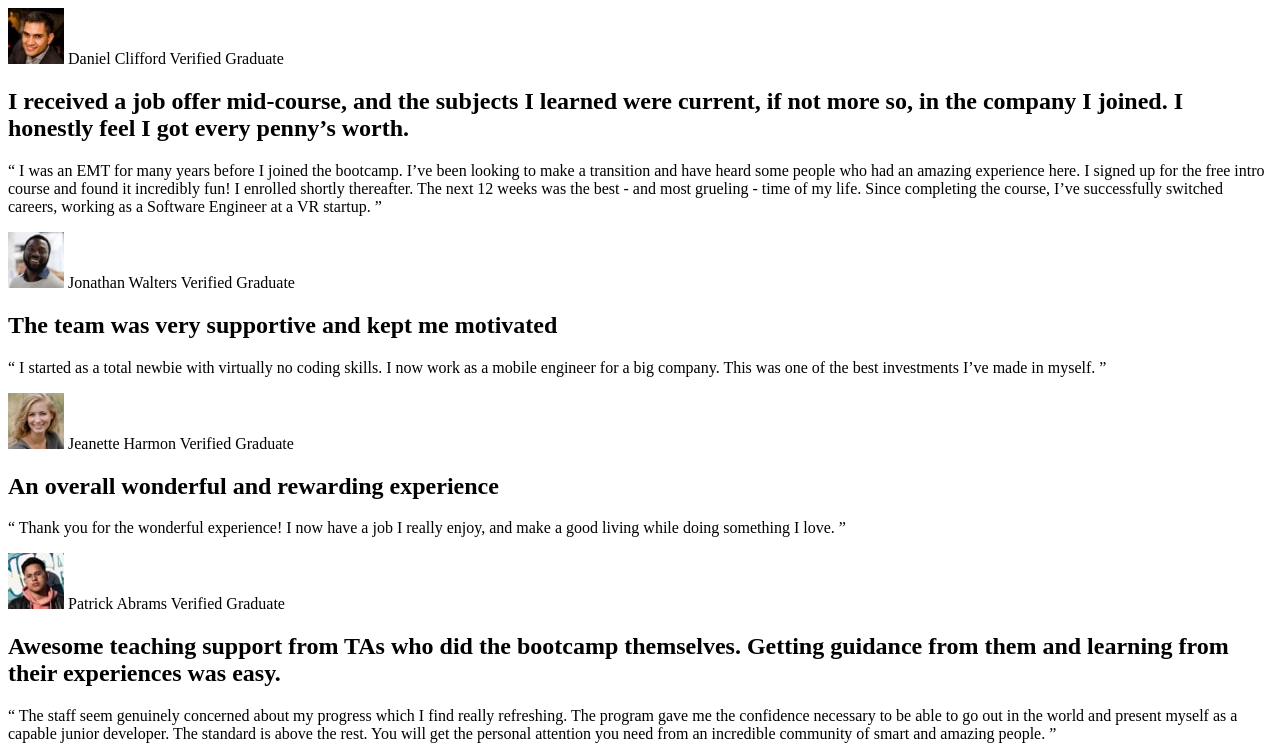
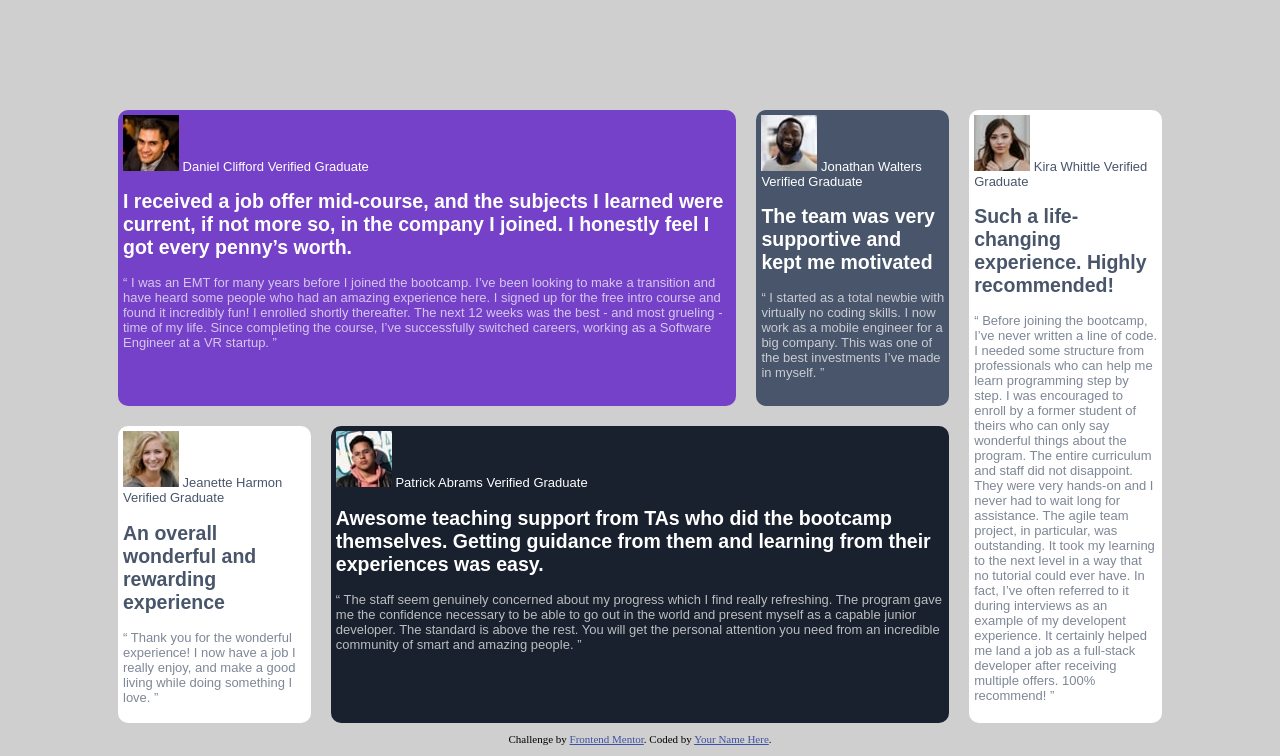
Before and after one commit to BernieTB/testimonials-grid-section, a plain HTML site: page index.html in a window 1280 px wide. Shown: the top 756 px of the page. Drawn offline with Linux system fonts and the light colour scheme.

Commit message:
Update CSS

```diff
--- a/index.html
+++ b/index.html
@@ -14,6 +14,8 @@
     .attribution a { color: hsl(228, 45%, 44%); }
     @import url('https://fonts.googleapis.com/css2?family=Outfit:wght@800&display=swap');
   </style>
+
+  <link rel="stylesheet" href="style.css">
 
 </head>
 <body>
@@ -52,7 +54,7 @@
       </p>
     </section>
 
-    <section class="three">
+    <section class="four">
       <img src="./images/image-jeanette.jpg" alt="avatar_jeanette">
       Jeanette Harmon
       Verified Graduate
@@ -67,7 +69,7 @@
       </p>
     </section>
 
-    <section class="four">
+    <section class="five">
       <img src="./images/image-patrick.jpg" alt="avatar_patrick">
       Patrick Abrams
       Verified Graduate
@@ -85,7 +87,7 @@
       </p>
     </section>
 
-    <section class="five">
+    <section class="three">
       <img src="./images/image-kira.jpg" alt="avatar_kira">
       Kira Whittle
       Verified Graduate
--- a/style.css
+++ b/style.css
@@ -5,6 +5,13 @@ html{
 section{
     font-family: 'Outfit', sans-serif;
     font-size: 13px;
+    border-radius: 10px;
+    margin: 10px;
+    padding: 5px
+}
+
+p{
+    opacity: 70%;
 }
 
 .grid {
@@ -13,10 +20,31 @@ section{
     grid-template-rows: repeat(4, 1fr);
     grid-column-gap: 0px;
     grid-row-gap: 0px;
+    margin: 100px 100px 0px 100px;
 }
 
-.one { grid-area: 1 / 1 / 3 / 4; }
-.two { grid-area: 1 / 4 / 3 / 5; }
-.three { grid-area: 1 / 5 / 6 / 6; }
-.four { grid-area: 3 / 1 / 5 / 2; }
-.five { grid-area: 3 / 2 / 5 / 5; }
+.one {
+    grid-area: 1 / 1 / 3 / 4;
+    background-color: hsl(263, 55%, 52%);
+    color: white;
+}
+.two {
+    grid-area: 1 / 4 / 3 / 5;
+    background-color: hsl(217, 19%, 35%);
+    color: white;
+}
+.three {
+    grid-area: 1 / 5 / 6 / 6;
+    background-color: hsl(0, 0%, 100%);
+    color: hsl(217, 19%, 35%);
+}
+.four {
+    grid-area: 3 / 1 / 5 / 2;
+    background-color: hsl(0, 0%, 100%);
+    color: hsl(217, 19%, 35%);
+}
+.five {
+    grid-area: 3 / 2 / 5 / 5;
+    background-color: hsl(219, 29%, 14%);
+    color: white;
+}
```
